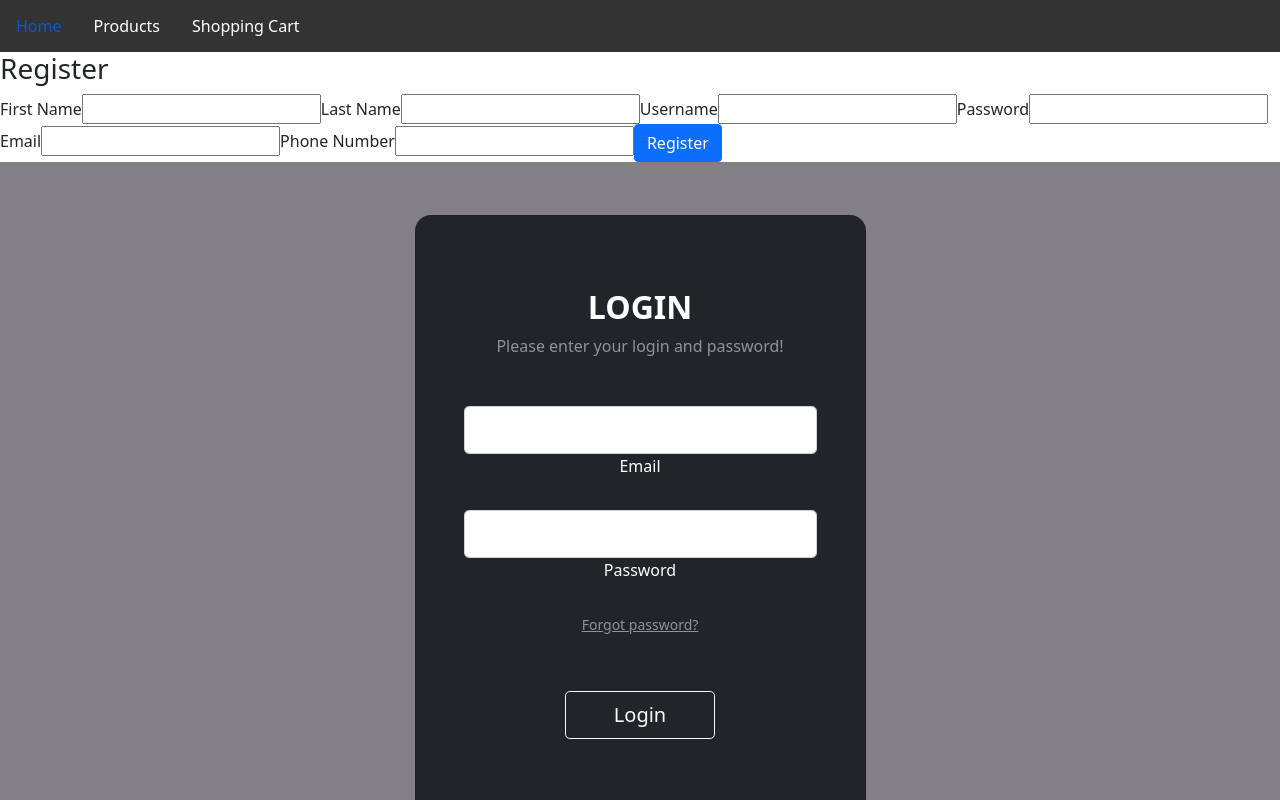
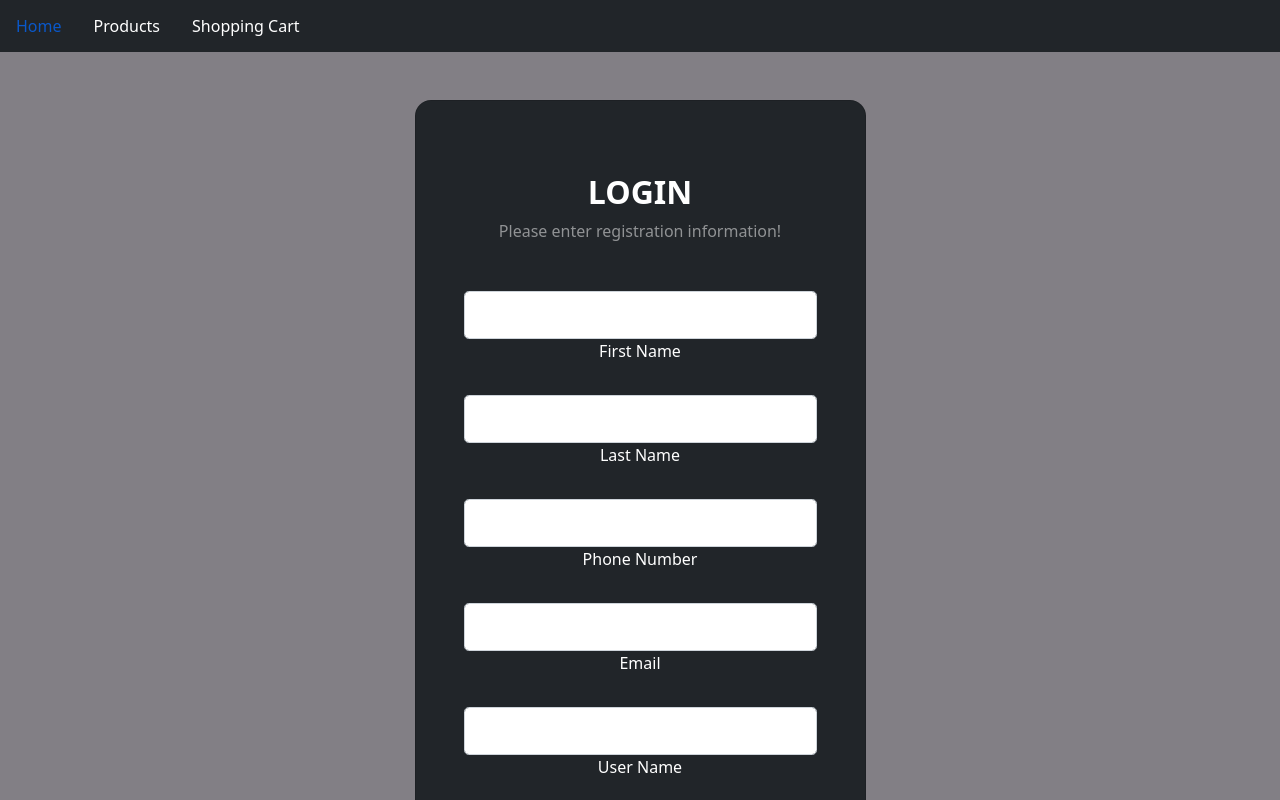
Before and after one commit to MarshallCass/Sports_Memorabilia_Front_End, a React (Create React App) app: page /Login in a window 1280 px wide. Shown: the top 800 px of the page. Built offline with nearby package versions, Linux system fonts and the light colour scheme.

Commit message:
updated styling on registration alittle more

```diff
--- a/src/Components/NavBar/NavBar.css
+++ b/src/Components/NavBar/NavBar.css
@@ -9,7 +9,7 @@
     margin: 0;
     padding: 0;
     overflow: hidden;
-    background-color: #333;
+    background-color: #212529;
     float:none;
 }
 nav {
--- a/src/Components/Register/Register.css
+++ b/src/Components/Register/Register.css
@@ -0,0 +1,10 @@
+.gradient-custom {
+    /* fallback for old browsers */
+    background: #827f85;
+
+    /* Chrome 10-25, Safari 5.1-6 */
+    background: -webkit-linear-gradient(to right, 827f85, 827f85));
+
+    /* W3C, IE 10+/ Edge, Firefox 16+, Chrome 26+, Opera 12+, Safari 7+ */
+    background: linear-gradient(to right, , 827f85, 827f85))
+  }
--- a/src/Components/Register/Register.jsx
+++ b/src/Components/Register/Register.jsx
@@ -42,27 +42,61 @@
 
     render() {
         return (
-           <div className="login-wrapper">
-               <h3>Register</h3>
-               <form onSubmit={this.handleSubmit}>
-                   <table>
-                       <label>First Name</label>
-                       <input type = "text" name= "firstname" onChange={this.handleChange} value={this.state.firstname} ></input>
-                       <label>Last Name</label>
-                       <input type = "text" name= "lastname" onChange={this.handleChange} value={this.state.lastname} ></input>
-                       <label>Username</label>
-                       <input type = "text" name= "username" onChange={this.handleChange} value={this.state.username} ></input>
-                       <label>Password</label>
-                       <input type = "text" name= "password" onChange={this.handleChange} value={this.state.password} ></input>
-                       <label>Email</label>
-                       <input type = "text" name= "email" onChange={this.handleChange} value={this.state.email} ></input>
-                       <label>Phone Number</label>
-                       <input type = "text" name= "phonenumber" onChange={this.handleChange} value={this.state.phonenumber} ></input>
-                       <button type="submit" className="btn btn-primary btn-block">Register</button>
-                   </table>
-               </form>
+<form onSubmit={this.handleSubmit}>
+<section class="vh-100 gradient-custom">
+  <div class="container py-5 h-100">
+    <div class="row d-flex justify-content-center align-items-center h-100">
+      <div class="col-12 col-md-8 col-lg-6 col-xl-5">
+        <div class="card bg-dark text-white" style={{borderRadius: "1rem"}}>
+          <div class="card-body p-5 text-center">
 
-           </div>
+            <div class="mb-md-5 mt-md-4 pb-5">
+
+              <h2 class="fw-bold mb-2 text-uppercase">Login</h2>
+              <p class="text-white-50 mb-5">Please enter registration information!</p>
+
+
+            <div class="form-outline form-white mb-4">
+                <input type="firstName" id="typeFirstNameX" class="form-control form-control-lg" onChange={this.handleChange} value={this.state.firstname} />
+                <label class="form-label" for="typeFirstNameX">First Name</label>
+            </div>
+
+            <div class="form-outline form-white mb-4">
+                <input type="lastName" id="typeLastNameX" class="form-control form-control-lg" onChange={this.handleChange} value={this.state.lastname} />
+                <label class="form-label" for="typeLastNameX">Last Name</label>
+            </div>
+
+            <div class="form-outline form-white mb-4">
+                <input type="phoneNumber" id="typePhoneNumberX" class="form-control form-control-lg" onChange={this.handleChange} value={this.state.phonenumber} />
+                <label class="form-label" for="typePhoneNumberX">Phone Number</label>
+            </div>
+
+            <div class="form-outline form-white mb-4">
+                <input type="email" id="typeEmailX" class="form-control form-control-lg" onChange={this.handleChange} value={this.state.email} />
+                <label class="form-label" for="typeEmailX">Email</label>
+            </div>
+
+            <div class="form-outline form-white mb-4">
+                <input type="username" id="typeUserNameX" class="form-control form-control-lg" onChange={this.handleChange} value={this.state.username} />
+                <label class="form-label" for="typeUserNameX">User Name</label>
+            </div>
+
+            <div class="form-outline form-white mb-4">
+                <input type="password" id="typePasswordX" class="form-control form-control-lg" onChange={this.handleChange} value={this.state.password} />
+                <label class="form-label" for="typePasswordX">Password</label>
+            </div>
+
+            <button class="btn btn-outline-light btn-lg px-5" type="submit">Register</button>
+
+            </div>
+          </div>
+        </div>
+      </div>
+    </div>
+  </div>
+</section>
+</form>
+
         )
     }
 }
```
